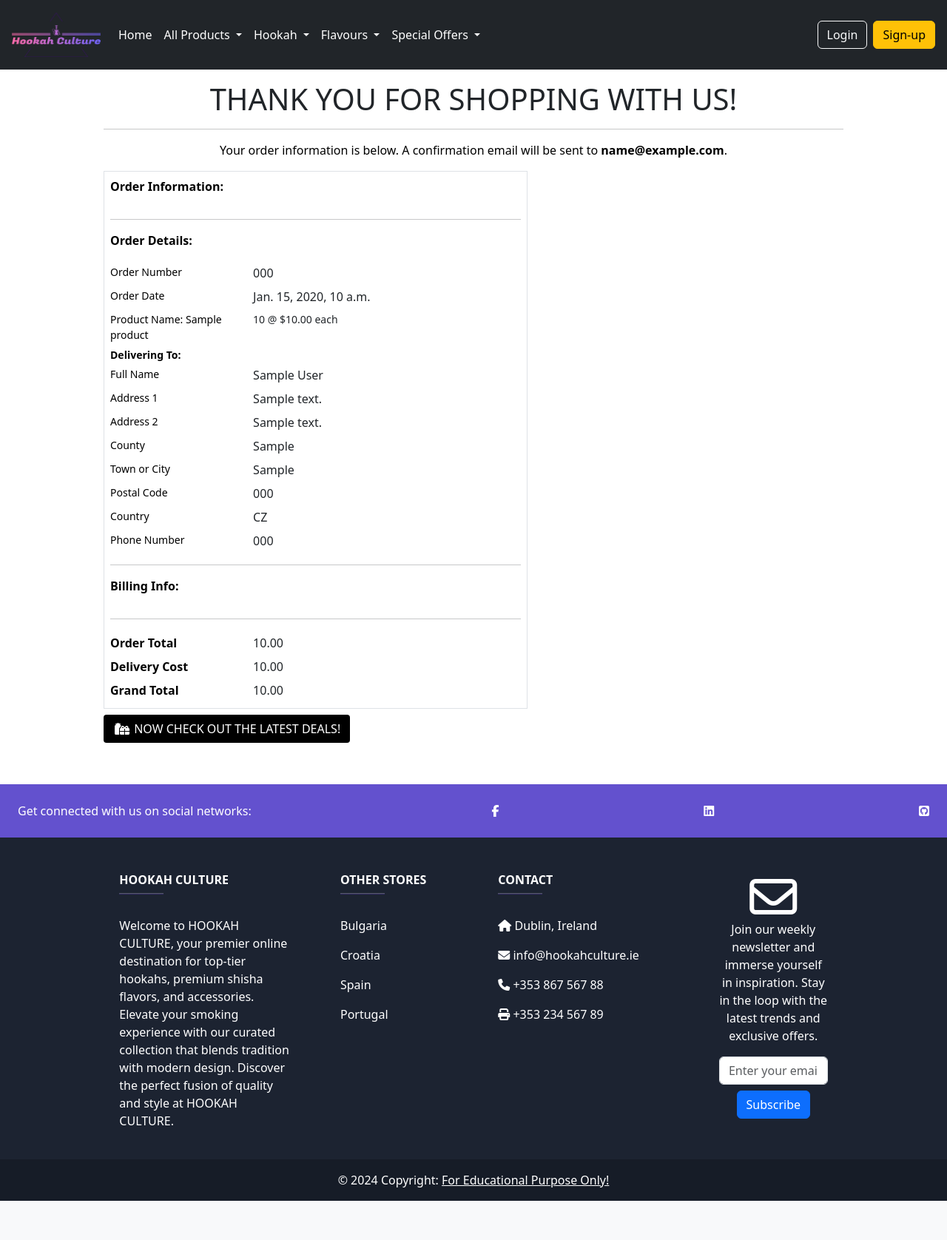
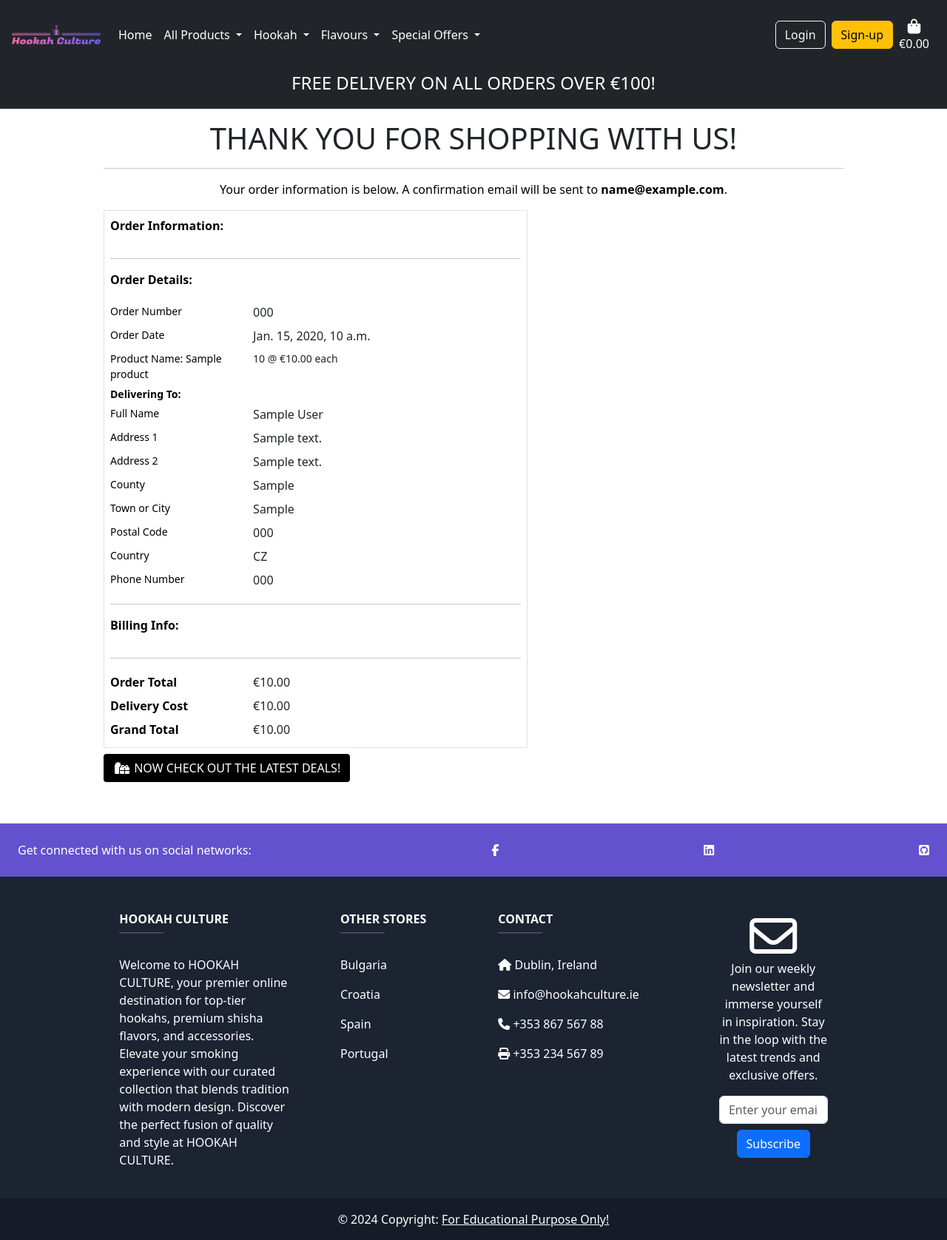
Before and after one commit to Delfinistkata/hookah-culture, a Django app: page /checkout/checkout_success/000 in a window 1280 px wide. Shown: the whole page at 74% size. Before the commit the page ends 1623 px from the top, so only its background shows below. Run offline with Django 3.2, Linux system fonts and the light colour scheme; tables that the repository leaves empty hold one stand-in row (values such as "Sample post"); some libraries are stand-ins or nearby versions.

Commit message:
Add euro symbol

```diff
--- a/checkout/templates/checkout/checkout_success.html
+++ b/checkout/templates/checkout/checkout_success.html
@@ -71,7 +71,7 @@
                                 </p>
                             </div>
                             <div class="col-12 col-md-8 text-md-right">
-                                <p class="small mb-1 mt-1">{{ item.quantity }} @ ${{ item.product.price }} each</p>
+                                <p class="small mb-1 mt-1">{{ item.quantity }} @ €{{ item.product.price }} each</p>
                             </div>
                         </div>
                     {% endfor %}
@@ -186,7 +186,7 @@
                             <p class="mb-1 mt-1 text-black fw-semibold">Order Total</p>
                         </div>
                         <div class="col-12 col-md-8 text-md-right">
-                            <p class="mb-1 mt-1">{{ order.order_total }}</p>
+                            <p class="mb-1 mt-1">€{{ order.order_total }}</p>
                         </div>
                     </div>
 
@@ -195,7 +195,7 @@
                             <p class="mb-1 mt-1 text-black fw-semibold">Delivery Cost</p>
                         </div>
                         <div class="col-12 col-md-8 text-md-right">
-                            <p class="mb-1 mt-1">{{ order.delivery_cost }}</p>
+                            <p class="mb-1 mt-1">€{{ order.delivery_cost }}</p>
                         </div>
                     </div>
 
@@ -204,7 +204,7 @@
                             <p class="mb-1 mt-1 text-black fw-semibold">Grand Total</p>
                         </div>
                         <div class="col-12 col-md-8 text-md-right">
-                            <p class="mb-1 mt-1">{{ order.grand_total }}</p>
+                            <p class="mb-1 mt-1">€{{ order.grand_total }}</p>
                         </div>
                     </div>
                 </div>
--- a/checkout/templates/checkout/confirmation_emails/confirmation_email_body.txt
+++ b/checkout/templates/checkout/confirmation_emails/confirmation_email_body.txt
@@ -5,9 +5,9 @@ This is a confirmation of your order at Hookah Culture. Your order information i
 Order Number: {{ order.order_number }}
 Order Date: {{ order.date }}
 
-Order Total: ${{ order.order_total }}
-Delivery: ${{ order.delivery_cost }}
-Grand Total: ${{ order.grand_total }}
+Order Total: €{{ order.order_total }}
+Delivery: €{{ order.delivery_cost }}
+Grand Total: €{{ order.grand_total }}
 
 Your order will be shipped to {{ order.street_address1 }} in {{ order.town_or_city }}, {{ order.country }}.
 
--- a/templates/includes/navbar.html
+++ b/templates/includes/navbar.html
@@ -118,9 +118,9 @@
                     <div><i class="fas fa-shopping-bag fa-lg"></i></div>
                     <p class="my-0">
                       {% if grand_total %}
-                      ${{ grand_total|floatformat:2 }}
+                      €{{ grand_total|floatformat:2 }}
                       {% else %}
-                      $0.00
+                      €0.00
                       {% endif %}
                     </p>
                   </div>
@@ -128,16 +128,34 @@
               </li>
             </ul>
           {% else %}
-
           <!-- Login and Sign-up buttons for unauthenticated users -->
           <div class="navbar-nav mb-2 mb-lg-0">
             <a type="button" href="{% url 'account_login' %}" class="btn btn-outline-light me-2">Login</a>
           </div>
           <div class="navbar-nav mb-2 mb-lg-0">
             <a type="button" href="{% url 'account_signup' %}" class="btn btn-warning">Sign-up</a>
-        </div>
+          </div>
+          <div class="navbar-nav mb-2 mb-lg-0">
+            <a class="nav-link" href="{% url 'view_cart' %}">
+              <div class="text-center">
+                <div><i class="fas fa-shopping-bag fa-lg"></i></div>
+                <p class="my-0">
+                  {% if grand_total %}
+                  €{{ grand_total|floatformat:2 }}
+                  {% else %}
+                  €0.00
+                  {% endif %}
+                </p>
+              </div>
+            </a>
+          </div>
         {% endif %}
         </div>
     </div>
+  </div>
   </nav>
+  <div class="row text-center">
+    <div class="col text-white banner">
+        <h4 class="text-uppercase py-2">Free delivery on all orders over €{{ free_delivery_threshold }}!</h4>
+    </div>
 </header>
--- a/templates/includes/toasts/toast_success.html
+++ b/templates/includes/toasts/toast_success.html
@@ -50,14 +50,14 @@
                 <strong>
                     <p class="mt-3 mb-1 text-black">
                         Total{% if free_delivery_delta > 0 %} (Exc. delivery){% endif %}:
-                        <span class="float-right">${{ total|floatformat:2 }}</span>
+                        <span class="float-right">€{{ total|floatformat:2 }}</span>
                     </p>
                 </strong>
                 <!-- Check if free delivery is applicable -->
                 {% if free_delivery_delta > 0 %}
                     <!-- Display a message for free next day delivery -->
                     <p class="mb-0 p-2 bg-warning shadow-sm text-black text-center">
-                        Spend <strong>${{ free_delivery_delta }}</strong> more to get free next day delivery!
+                        Spend <strong>€{{ free_delivery_delta }}</strong> more to get free next day delivery!
                     </p>
                 {% endif %}
                 <!-- Secure checkout button -->
```
Also changed, not shown: cart/templates/cart/cart.html (+5 -5 lines), checkout/templates/checkout/checkout.html (+5 -5 lines).
